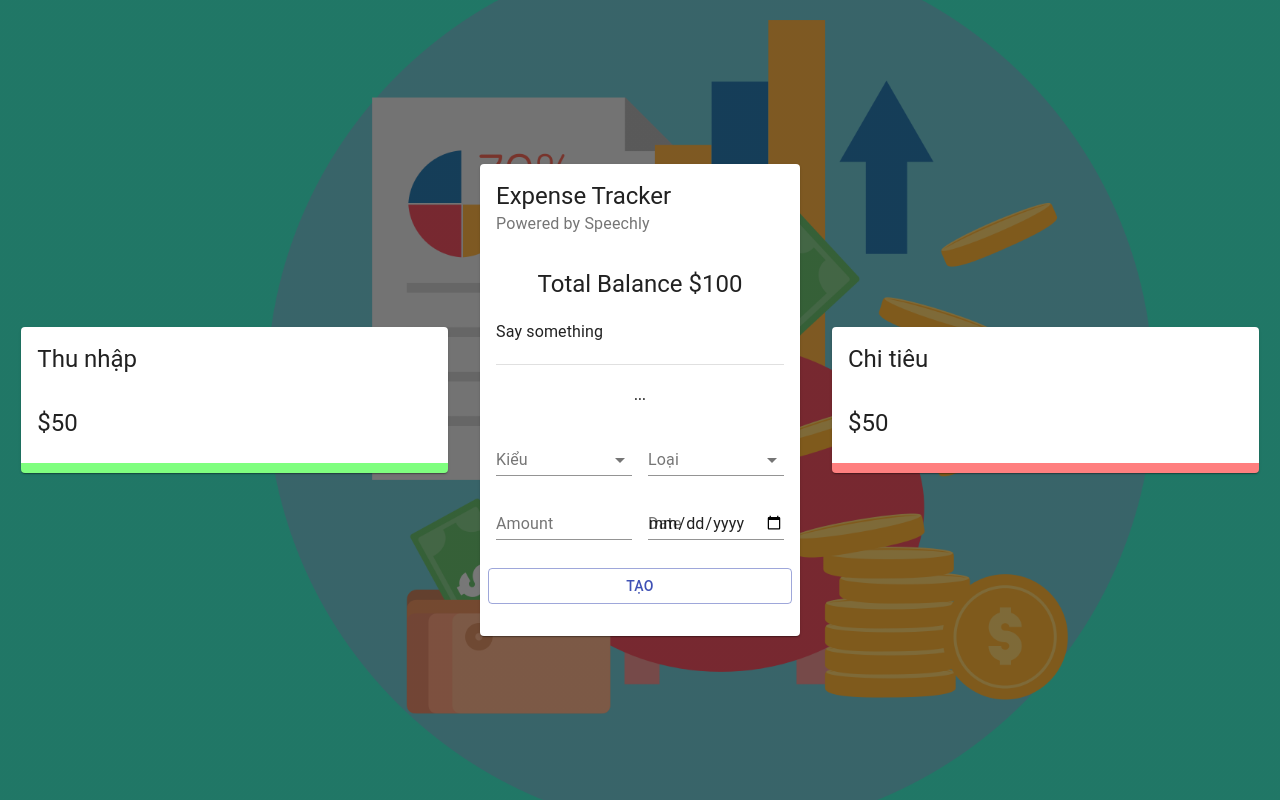
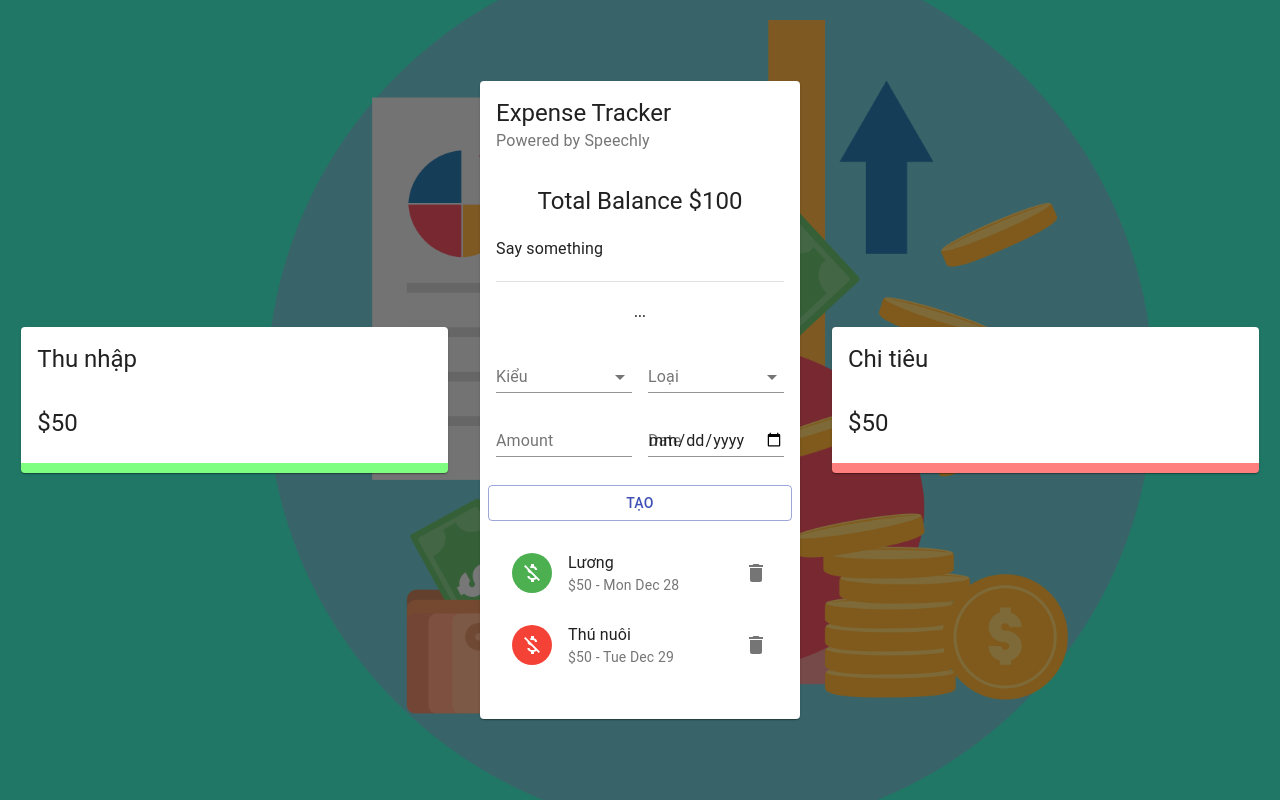
Before and after one commit to kenkaneki2398/expense-management-web, a React (Create React App) app: page / in a window 1280 px wide. Built offline with nearby package versions, Linux system fonts and the light colour scheme.

Commit message:
add List component

```diff
--- /dev/null
+++ b/src/components/Main/List/List.jsx
@@ -0,0 +1,81 @@
+import React from "react";
+import {
+  List as MUIList,
+  ListItem,
+  ListItemAvatar,
+  Avatar,
+  ListItemText,
+  ListItemSecondaryAction,
+  IconButton,
+  Slide,
+} from "@material-ui/core";
+import { Delete, MoneyOff } from "@material-ui/icons";
+
+import useStyles from "./styles";
+
+const List = () => {
+  const classes = useStyles();
+
+  const transactions = [
+    {
+      id: 1,
+      type: "Thu nhập",
+      category: "Lương",
+      amount: 50,
+      date: "Mon Dec 28",
+    },
+    {
+      id: 2,
+      type: "Chi tiêu",
+      category: "Thú nuôi",
+      amount: 50,
+      date: "Tue Dec 29",
+    },
+    {
+      id: 3,
+      type: "Thu nhập",
+      category: "Kinh doanh",
+      amount: 150,
+      date: "Wed Dec 30",
+    },
+  ];
+
+  return (
+    <MUIList dense={false} className={classes.list}>
+      {transactions.map((transaction) => (
+        <Slide
+          direction="down"
+          in
+          mountOnEnter
+          unmountOnExit
+          key={transaction.id}
+        >
+          <ListItem>
+            <ListItemAvatar>
+              <Avatar
+                className={
+                  transaction.type === "Thu nhập"
+                    ? classes.avatarIncome
+                    : classes.avatarExpense
+                }
+              >
+                <MoneyOff />
+              </Avatar>
+            </ListItemAvatar>
+            <ListItemText
+              primary={transaction.category}
+              secondary={`$${transaction.amount} - ${transaction.date}`}
+            />
+            <ListItemSecondaryAction>
+              <IconButton edge="end" aria-label="delete" onClick="">
+                <Delete />
+              </IconButton>
+            </ListItemSecondaryAction>
+          </ListItem>
+        </Slide>
+      ))}
+    </MUIList>
+  );
+};
+
+export default List;
--- /dev/null
+++ b/src/components/Main/List/styles.js
@@ -0,0 +1,17 @@
+import { makeStyles } from "@material-ui/core/styles";
+import { red, green } from "@material-ui/core/colors";
+
+export default makeStyles((theme) => ({
+  avatarIncome: {
+    color: "#fff",
+    backgroundColor: green[500],
+  },
+  avatarExpense: {
+    color: theme.palette.getContrastText(red[500]),
+    backgroundColor: red[500],
+  },
+  list: {
+    maxHeight: "150px",
+    overflow: "auto",
+  },
+}));
--- a/src/components/Main/Main.jsx
+++ b/src/components/Main/Main.jsx
@@ -9,6 +9,7 @@
 } from "@material-ui/core";
 import useStyles from "./styles";
 import Form from "./Form/Form";
+import List from "./List/List";
 
 const Main = () => {
   const classes = useStyles();
@@ -32,7 +33,7 @@
       <CardContent className={classes.cartContent}>
         <Grid container spacing={2}>
           <Grid item xs={12}>
-            {/*<List />*/}
+            <List />
           </Grid>
         </Grid>
       </CardContent>
```
Also changed, not shown: 1 other file (tests, documents, lock files or other folders).
